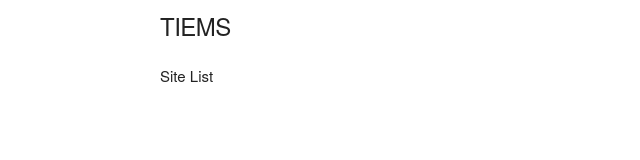
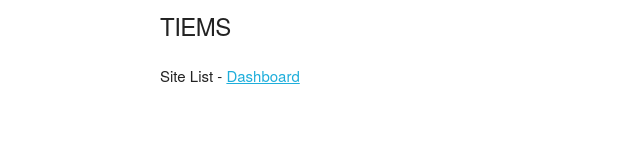
Before and after one commit to jfullerco/tiems-v5, a React (Create React App) app: page /sites in a window 1280 px wide. Shown: the top 160 px of the page, without its empty margins (0-640 px from the left). Built offline with nearby package versions, Linux system fonts and the light colour scheme; the HTML template or start-up script is replaced by a standard one.

Commit message:
2 files modified, 1 added, 1 deleted

```diff
--- a/src/Pages/Dashboard.js
+++ b/src/Pages/Dashboard.js
@@ -1,5 +1,5 @@
 import React, {useState, useEffect, useContext} from 'react'
-import {Route, Link} from 'react-router-dom'
+import {Route, Link, Switch} from 'react-router-dom'
 import {StateContext} from '../stateContext'
 
 import Login from './Login'
@@ -9,12 +9,10 @@ const Dashboard = () => {
   const user = useContext(StateContext)
 
   return (
+    <>
+      {(user.clientLoggedIn != false) ? (
+      <>
 
-    <>
-
-      {(user.clientLoggedIn != false) ? (
-
-        <>
         <div className="row">
 
           <div className="two columns">
@@ -33,21 +31,20 @@ const Dashboard = () => {
         <div className="row">
 
           <div className="two columns">
-
-            <Link to="/sites">Sites</Link>
-
+            <Switch>
+              <Link to="/sites">Sites</Link>
+            </Switch>
           </div>
 
         </div>
-
-        </>
+      </>
 
       ) : (
 
         <Login />
 
       )}
-    </>
+  </>
   )
 }
 
--- a/src/Pages/Sites/SiteList.js
+++ b/src/Pages/Sites/SiteList.js
@@ -1,13 +1,14 @@
-import React, {useState} from 'react'
-import {useQuery, useQueryClient} from 'react-query'
-
+import React, {useState, useContext} from 'react'
+import {Link} from 'react-router-dom'
+import {StateContext} from '../../stateContext'
 
 const SiteList = () => {
 
+  const userInfo = useContext(StateContext)
 
   return (
     <>
-    Site List
+    Site List - <Link to="/">Dashboard</Link>
     </>
   )
 }
```
Also changed, not shown: src/Hooks/NOTUSEDuseLogin.js (renamed from src/Hooks/useLogin.js).
